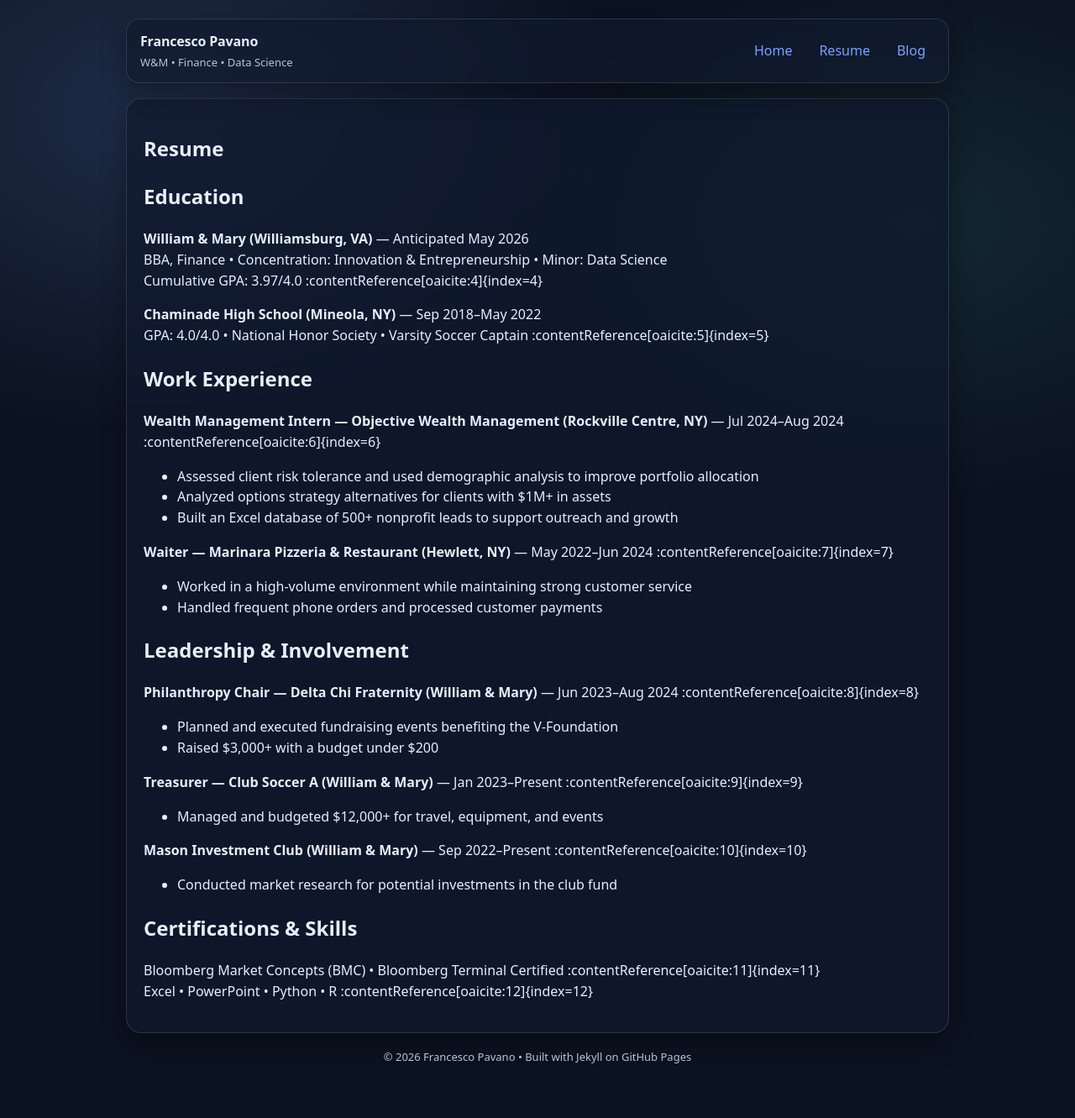
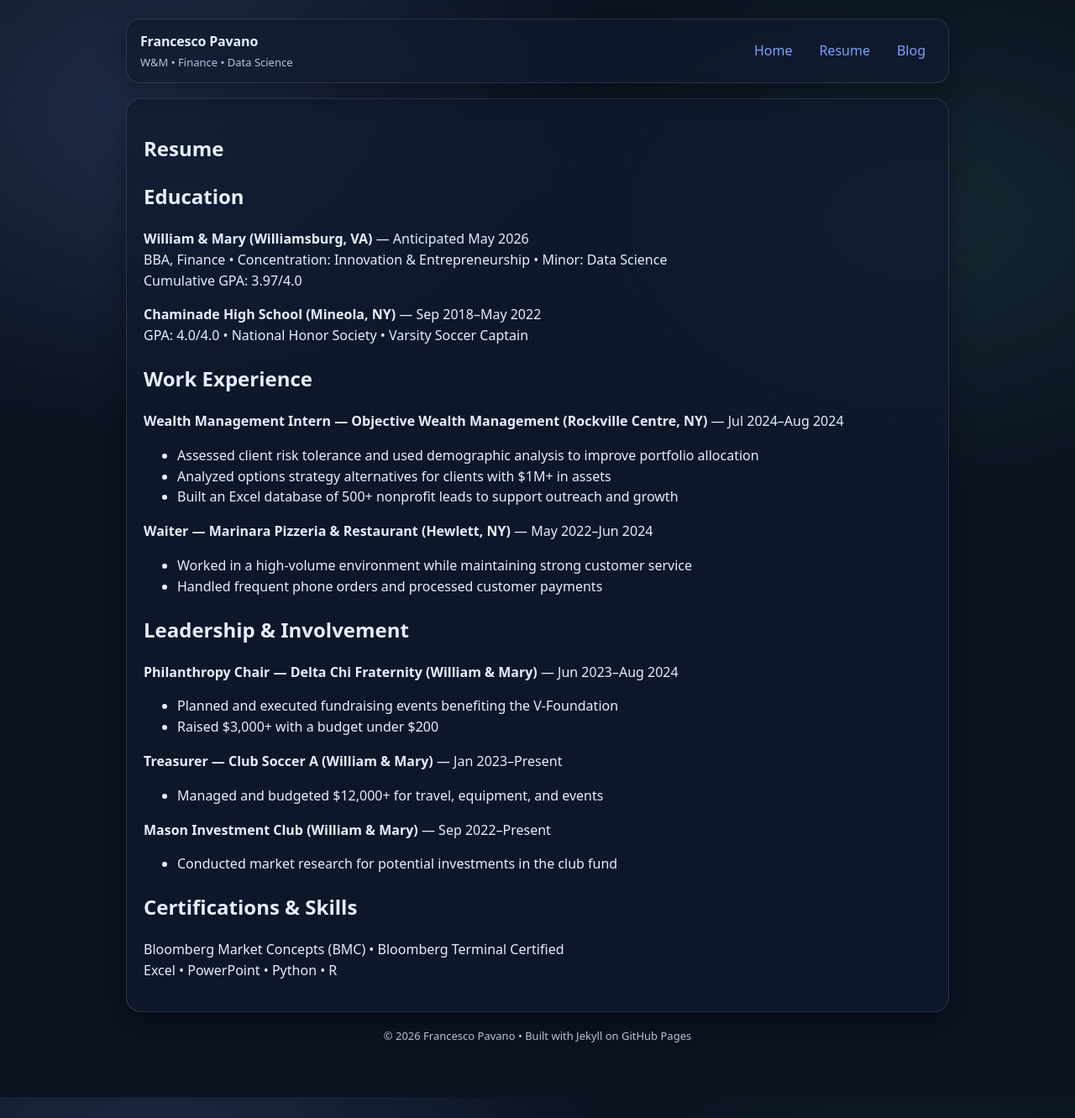
Before and after one commit to fjpavano/DATA-305-Assignment-2, a Jekyll site: the page built from resume.md, in a window 1280 px wide. Shown: the whole page at 84% size. Built offline with Jekyll 4.4.1, drawn with Linux system fonts in a browser that asks for light colours.

Commit message:
Update resume.md
removed citations

```diff
--- a/resume.md
+++ b/resume.md
@@ -7,32 +7,32 @@ permalink: /resume/
 ## Education
 **William & Mary (Williamsburg, VA)** — Anticipated May 2026
 BBA, Finance • Concentration: Innovation & Entrepreneurship • Minor: Data Science
-Cumulative GPA: 3.97/4.0 :contentReference[oaicite:4]{index=4}
+Cumulative GPA: 3.97/4.0
 
 **Chaminade High School (Mineola, NY)** — Sep 2018–May 2022
-GPA: 4.0/4.0 • National Honor Society • Varsity Soccer Captain :contentReference[oaicite:5]{index=5}
+GPA: 4.0/4.0 • National Honor Society • Varsity Soccer Captain
 
 ## Work Experience
-**Wealth Management Intern — Objective Wealth Management (Rockville Centre, NY)** — Jul 2024–Aug 2024 :contentReference[oaicite:6]{index=6}
+**Wealth Management Intern — Objective Wealth Management (Rockville Centre, NY)** — Jul 2024–Aug 2024
 - Assessed client risk tolerance and used demographic analysis to improve portfolio allocation
 - Analyzed options strategy alternatives for clients with $1M+ in assets
 - Built an Excel database of 500+ nonprofit leads to support outreach and growth
 
-**Waiter — Marinara Pizzeria & Restaurant (Hewlett, NY)** — May 2022–Jun 2024 :contentReference[oaicite:7]{index=7}
+**Waiter — Marinara Pizzeria & Restaurant (Hewlett, NY)** — May 2022–Jun 2024
 - Worked in a high-volume environment while maintaining strong customer service
 - Handled frequent phone orders and processed customer payments
 
 ## Leadership & Involvement
-**Philanthropy Chair — Delta Chi Fraternity (William & Mary)** — Jun 2023–Aug 2024 :contentReference[oaicite:8]{index=8}
+**Philanthropy Chair — Delta Chi Fraternity (William & Mary)** — Jun 2023–Aug 2024
 - Planned and executed fundraising events benefiting the V-Foundation
 - Raised $3,000+ with a budget under $200
 
-**Treasurer — Club Soccer A (William & Mary)** — Jan 2023–Present :contentReference[oaicite:9]{index=9}
+**Treasurer — Club Soccer A (William & Mary)** — Jan 2023–Present
 - Managed and budgeted $12,000+ for travel, equipment, and events
 
-**Mason Investment Club (William & Mary)** — Sep 2022–Present :contentReference[oaicite:10]{index=10}
+**Mason Investment Club (William & Mary)** — Sep 2022–Present
 - Conducted market research for potential investments in the club fund
 
 ## Certifications & Skills
-Bloomberg Market Concepts (BMC) • Bloomberg Terminal Certified :contentReference[oaicite:11]{index=11}
-Excel • PowerPoint • Python • R :contentReference[oaicite:12]{index=12}
+Bloomberg Market Concepts (BMC) • Bloomberg Terminal Certified
+Excel • PowerPoint • Python • R
```
